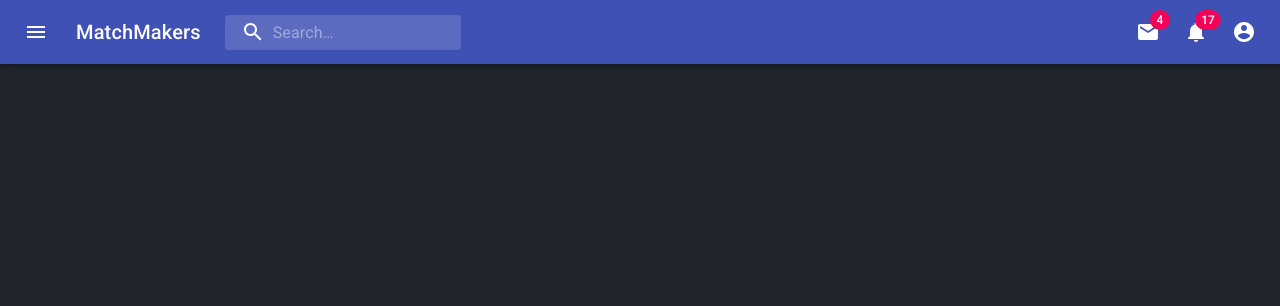
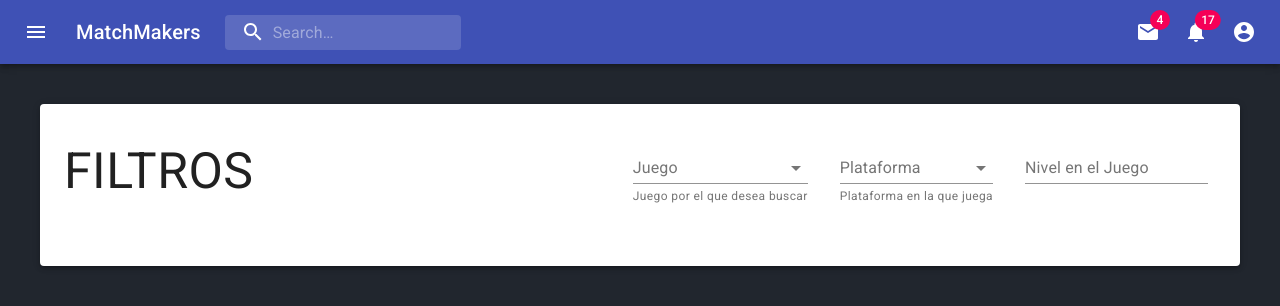
Before and after one commit to ira3ck/match-makers, a React (Create React App) app: page / in a window 1280 px wide. Shown: the top 306 px of the page. Built offline with nearby package versions, Linux system fonts and the light colour scheme.

Commit message:
barra de Filtros

```diff
--- a/package.json
+++ b/package.json
@@ -3,6 +3,8 @@
   "version": "0.1.0",
   "private": true,
   "dependencies": {
+    "@emotion/react": "^11.5.0",
+    "@emotion/styled": "^11.3.0",
     "@material-ui/core": "^4.12.3",
     "@material-ui/icons": "^4.11.2",
     "@testing-library/jest-dom": "^5.11.4",
--- /dev/null
+++ b/src/components/filterBar.js
@@ -0,0 +1,116 @@
+import React from "react";
+import { makeStyles } from "@material-ui/core/styles";
+import Paper from "@material-ui/core/Paper";
+
+import Typography from "@material-ui/core/Typography";
+import Grid from "@material-ui/core/Grid";
+
+import InputLabel from "@material-ui/core/InputLabel";
+import MenuItem from "@material-ui/core/MenuItem";
+import FormHelperText from "@material-ui/core/FormHelperText";
+import FormControl from "@material-ui/core/FormControl";
+import Select from "@material-ui/core/Select";
+
+import TextField from "@material-ui/core/TextField";
+
+const useStyles = makeStyles((theme) => ({
+  root: {
+    display: "flex",
+    flexWrap: "wrap",
+    "& > *": {
+      margin: theme.spacing(5),
+      width: "100%",
+      height: theme.spacing(16),
+    },
+  },
+  typography: {
+    margin: theme.spacing(2),
+    textAlign: "left",
+    maxWidth: 500,
+    fontSize: 50,
+  },
+  paper: {
+    padding: theme.spacing(2),
+    display: "flex",
+    flexWrap: "wrap",
+    height: 130,
+  },
+  formControl: {
+    margin: theme.spacing(2),
+    minWidth: 120,
+  },
+  selectEmpty: {
+    marginTop: theme.spacing(2),
+  },
+}));
+
+export default function FilterBar() {
+  const classes = useStyles();
+  const [age, setAge] = React.useState("");
+
+  const handleChange = (event) => {
+    setAge(event.target.value);
+  };
+
+  return (
+    <div className={classes.root}>
+      <Paper elevation={3} className={classes.paper}>
+        <Grid item xs container direction="column" spacing={2}>
+          <Typography
+            gutterBottom
+            variant="subtitle1"
+            className={classes.typography}
+          >
+            FILTROS
+          </Typography>
+        </Grid>
+        {/* FORM Select Juego que jugaras */}
+
+        <FormControl className={classes.formControl}>
+          <InputLabel id="demo-simple-select-helper-label">Juego</InputLabel>
+          <Select
+            labelId="demo-simple-select-helper-label"
+            id="demo-simple-select-helper"
+            value={age}
+            onChange={handleChange}
+          >
+            <MenuItem value="">
+              <em>Ninguno</em>
+            </MenuItem>
+            <MenuItem value={10}>Apex Legends</MenuItem>
+            <MenuItem value={20}>Rocket League</MenuItem>
+            <MenuItem value={30}>Warzone</MenuItem>
+          </Select>
+          <FormHelperText>Juego por el que desea buscar</FormHelperText>
+        </FormControl>
+
+        {/* FORM Select Juego que jugaras */}
+
+        <FormControl className={classes.formControl}>
+          <InputLabel id="demo-simple-select-helper-label">
+            Plataforma
+          </InputLabel>
+          <Select
+            labelId="demo-simple-select-helper-label"
+            id="demo-simple-select-helper"
+            value={age}
+            onChange={handleChange}
+          >
+            <MenuItem value="">
+              <em>Ninguna</em>
+            </MenuItem>
+            <MenuItem value={10}>PC(Steam)</MenuItem>
+            <MenuItem value={20}>PlayStation</MenuItem>
+            <MenuItem value={30}>Xbox</MenuItem>
+            <MenuItem value={40}>Nintendo Switch</MenuItem>
+          </Select>
+          <FormHelperText>Plataforma en la que juega</FormHelperText>
+        </FormControl>
+
+        <form className={classes.formControl} noValidate autoComplete="off">
+          <TextField id="standard-basic" label="Nivel en el Juego" />
+        </form>
+      </Paper>
+    </div>
+  );
+}
--- a/src/pages/index.js
+++ b/src/pages/index.js
@@ -1,17 +1,16 @@
-import React, { Fragment } from 'react'
-import { AppBar, Container, Toolbar, Typography } from '@material-ui/core';
-import PrimarySearchAppBar from '../components/primaryNavbar';
+import React, { Fragment } from "react";
+import { AppBar, Container, Toolbar, Typography } from "@material-ui/core";
+import PrimarySearchAppBar from "../components/primaryNavbar";
+import FilterBar from "../components/filterBar";
 
 const index = () => {
-    return (
-        <Fragment>
-            <PrimarySearchAppBar/>
-            <Container>
-
-            </Container>
-        </Fragment>
-
-    )
-}
+  return (
+    <Fragment>
+      <PrimarySearchAppBar />
+      <FilterBar />
+      <Container></Container>
+    </Fragment>
+  );
+};
 
 export default index;
```
Also changed, not shown: 1 other file (tests, documents, lock files or other folders).
